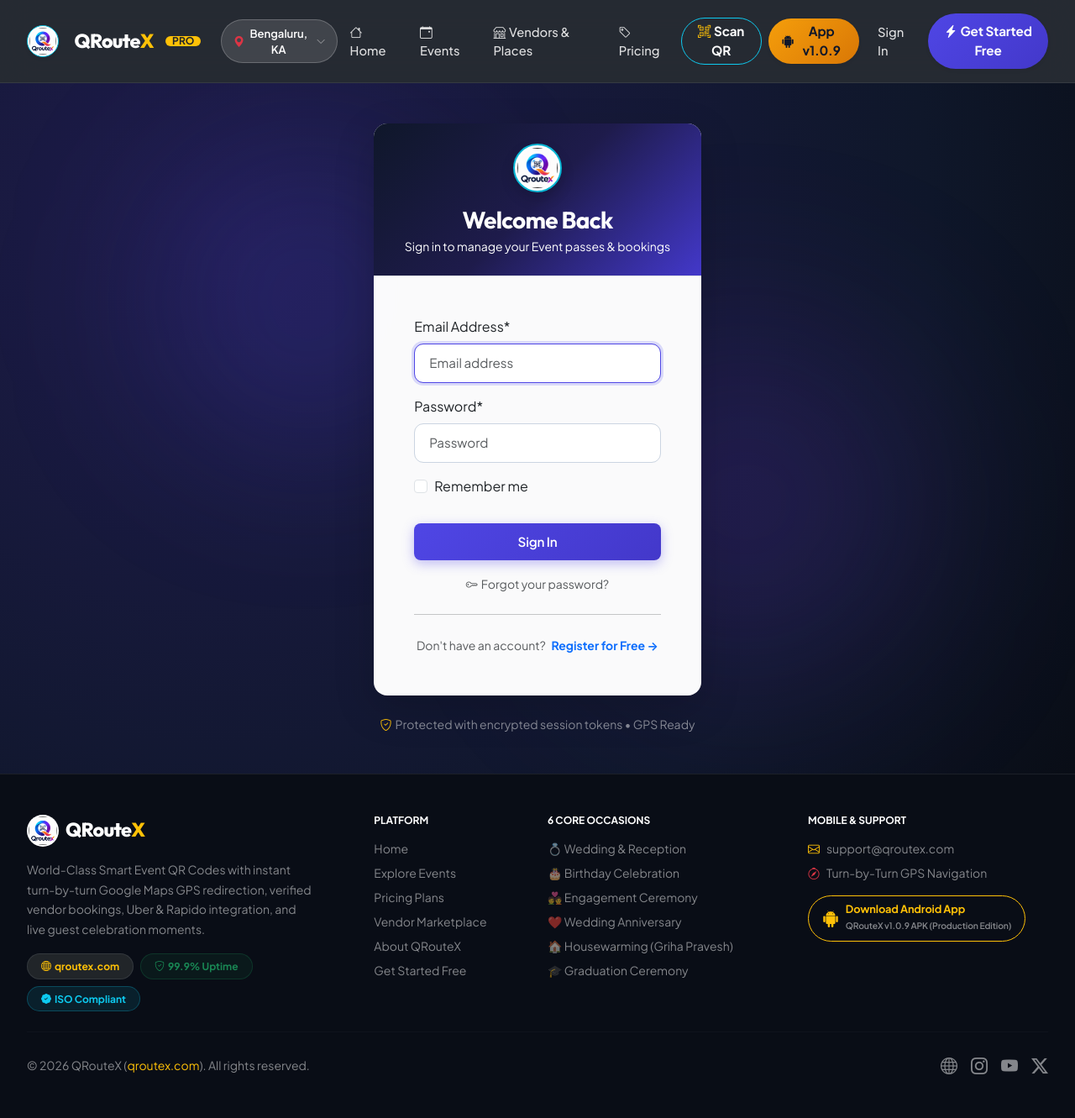
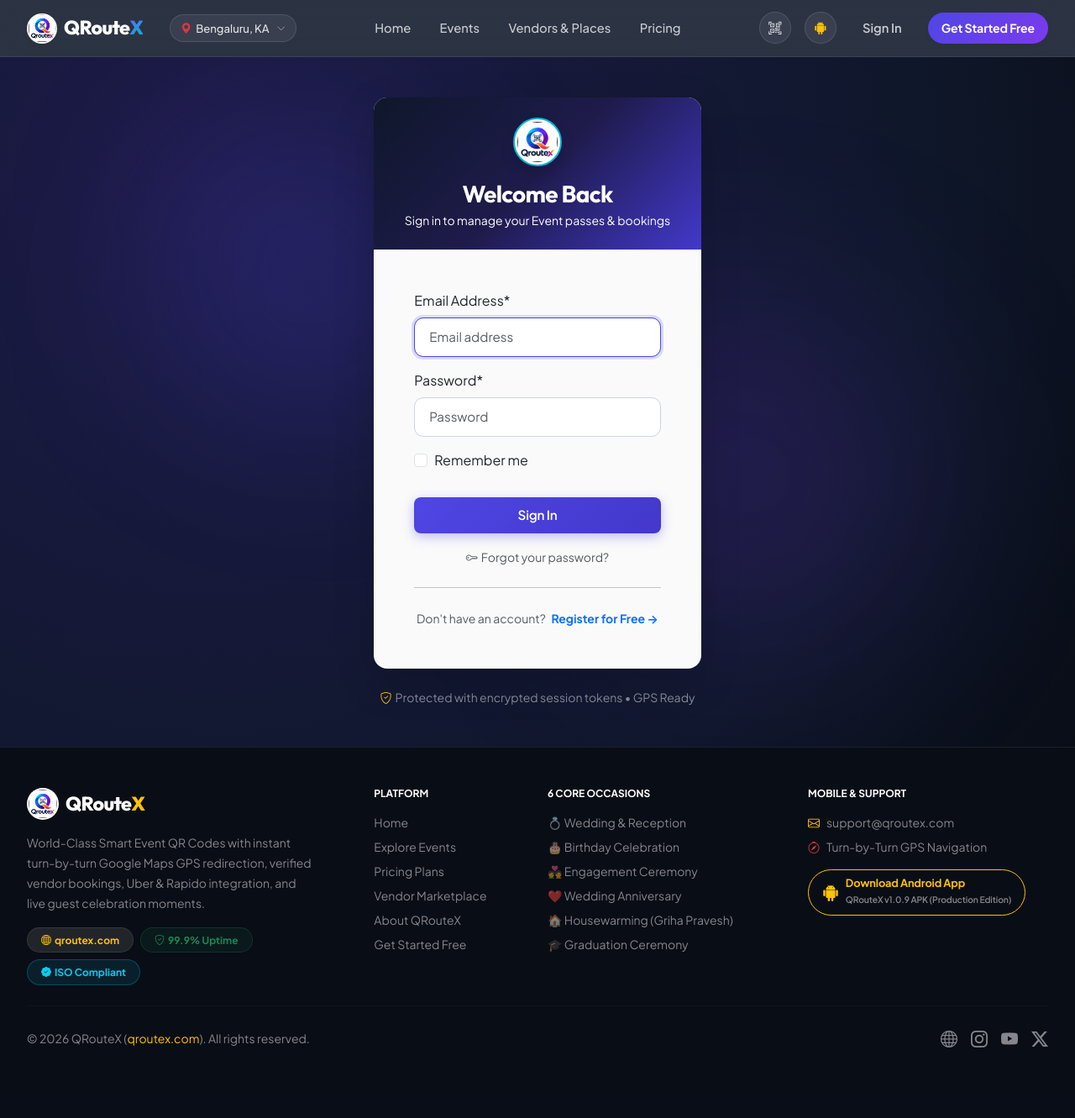
Before and after one commit to shiva-gedela/qr, a Django app: page /accounts/login/ in a window 1280 px wide. Shown: the whole page at 84% size. After the commit the page ends 1247 px from the top, so only its background shows below. Run offline with Django 5.2, Linux system fonts and the light colour scheme; some libraries are stand-ins or nearby versions; some web fonts are replaced.

Commit message:
fix(navbar): redesign navbar into clean modern SaaS navigation without rainbow clutter

```diff
--- a/static/css/main.css
+++ b/static/css/main.css
@@ -111,19 +111,81 @@ h1, h2, h3, h4, .brand-font, .display-1, .display-2, .display-3, .display-4, .di
 }
 
 /* ══ Translucent Glassmorphism Navbar ══════════════════════════════════════ */
-.navbar-glass {
-    background: rgba(9, 13, 22, 0.88) !important;
+.navbar-glass, .navbar-modern-glass {
+    background: rgba(15, 23, 42, 0.88) !important;
     backdrop-filter: blur(20px) saturate(180%);
     -webkit-backdrop-filter: blur(20px) saturate(180%);
     border-bottom: 1px solid rgba(255, 255, 255, 0.08);
     transition: var(--qrx-transition);
     z-index: 1030;
+    min-height: 68px;
+}
+
+.nav-modern-link {
+    color: rgba(255, 255, 255, 0.75) !important;
+    font-size: 0.92rem;
+    font-weight: 500;
+    padding: 0.5rem 0.95rem !important;
+    border-radius: 8px;
+    transition: all 0.2s ease;
+    text-decoration: none;
+    display: inline-flex;
+    align-items: center;
+}
+
+.nav-modern-link:hover, .nav-modern-link.active {
+    color: #ffffff !important;
+    background: rgba(255, 255, 255, 0.08);
+}
+
+.nav-icon-btn {
+    width: 38px;
+    height: 38px;
+    border-radius: 50%;
+    background: rgba(255, 255, 255, 0.06);
+    border: 1px solid rgba(255, 255, 255, 0.12);
+    color: rgba(255, 255, 255, 0.85);
+    display: inline-flex;
+    align-items: center;
+    justify-content: center;
+    transition: all 0.2s ease;
+    cursor: pointer;
+    text-decoration: none;
+    font-size: 0.95rem;
+}
+
+.nav-icon-btn:hover {
+    background: rgba(255, 255, 255, 0.15);
+    color: #ffffff;
+    border-color: rgba(255, 255, 255, 0.25);
+    transform: translateY(-1px);
+}
+
+.city-pill-subtle {
+    background: rgba(255, 255, 255, 0.06);
+    border: 1px solid rgba(255, 255, 255, 0.12);
+    color: rgba(255, 255, 255, 0.85);
+    border-radius: 20px;
+    padding: 0.35rem 0.75rem;
+    font-size: 0.82rem;
+    font-weight: 500;
+    display: inline-flex;
+    align-items: center;
+    gap: 5px;
+    cursor: pointer;
+    transition: all 0.2s ease;
+}
+
+.city-pill-subtle:hover {
+    background: rgba(255, 255, 255, 0.12);
+    color: #ffffff;
+    border-color: rgba(255, 255, 255, 0.25);
 }
 
 .navbar-glass .nav-link {
     font-weight: 500;
     font-size: 0.92rem;
-    color: rgba(255, 255, 255, 0.85) !important;
+    color: rgba(255, 255, 255, 0.75) !important;
     padding: 0.5rem 0.9rem !important;
     border-radius: var(--qrx-radius-sm);
     transition: var(--qrx-transition);
@@ -132,7 +194,6 @@ h1, h2, h3, h4, .brand-font, .display-1, .display-2, .display-3, .display-4, .di
 .navbar-glass .nav-link:hover {
     color: #ffffff !important;
     background: rgba(255, 255, 255, 0.08);
-    transform: translateY(-1px);
 }
 
 /* ══ Buttons System ════════════════════════════════════════════════════════ */
--- a/templates/base.html
+++ b/templates/base.html
@@ -25,60 +25,66 @@
 <body class="d-flex flex-column min-vh-100">
 
 <!-- ═══ NAVBAR ═══════════════════════════════════════════════════════════════ -->
-<nav class="navbar navbar-expand-lg navbar-dark navbar-glass sticky-top py-2 py-lg-3">
+<nav class="navbar navbar-expand-lg navbar-dark navbar-modern-glass sticky-top py-2">
     <div class="container">
         <!-- QRouteX Brand Logo -->
-        <a class="navbar-brand brand-logo d-flex align-items-center" href="/">
-            <img src="/static/images/app_logo.png" alt="QRouteX Logo" class="rounded-circle me-2 shadow-sm" style="width: 38px; height: 38px; object-fit: contain; background: #ffffff; padding: 2px; border: 1.5px solid #06B6D4;">
-            <span class="brand-text">QRoute<span class="text-warning">X</span></span>
-            <span class="badge bg-warning text-dark rounded-pill fs-xs px-2 py-0 ms-1 d-none d-sm-inline fw-bold">PRO</span>
+        <a class="navbar-brand d-flex align-items-center gap-2 text-decoration-none" href="/">
+            <img src="/static/images/app_logo.png" alt="QRouteX" class="rounded-circle shadow-sm" style="width: 36px; height: 36px; object-fit: contain; background: #ffffff; padding: 1.5px;">
+            <span class="brand-text">QRoute<span style="background: linear-gradient(135deg, #6366F1, #06B6D4); -webkit-background-clip: text; -webkit-text-fill-color: transparent;">X</span></span>
         </a>
 
-        <!-- City Selector Chip in Navbar -->
-        <button type="button" class="city-selector-chip ms-2 me-auto me-lg-0" data-bs-toggle="modal" data-bs-target="#citySelectorModal" title="Change Location">
-            <i class="bi bi-geo-alt-fill text-danger"></i>
-            <span id="navActiveCityLabel" class="d-none d-sm-inline">Bengaluru, KA</span>
-            <i class="bi bi-chevron-down text-white-50 ms-1" style="font-size: 0.7rem;"></i>
+        <!-- City Selector Pill (Subtle & Clean) -->
+        <button type="button" class="city-pill-subtle ms-2 ms-lg-3 me-auto me-lg-0" data-bs-toggle="modal" data-bs-target="#citySelectorModal" title="Change Location">
+            <i class="bi bi-geo-alt-fill text-danger" style="font-size: 0.8rem;"></i>
+            <span id="navActiveCityLabel" class="d-none d-sm-inline">Bengaluru</span>
+            <i class="bi bi-chevron-down text-white-50 ms-1" style="font-size: 0.65rem;"></i>
         </button>
 
-        <!-- Navbar Toggler for Desktop/Tablet Menu -->
-        <button class="navbar-toggler border-0 shadow-none ms-2" type="button" data-bs-toggle="collapse" data-bs-target="#mainNav">
+        <!-- Navbar Toggler for Mobile Menu -->
+        <button class="navbar-toggler border-0 shadow-none ms-2" type="button" data-bs-toggle="collapse" data-bs-target="#mainNav" aria-controls="mainNav" aria-expanded="false" aria-label="Toggle navigation">
             <span class="navbar-toggler-icon"></span>
         </button>
 
         <div class="collapse navbar-collapse" id="mainNav">
-            <ul class="navbar-nav ms-auto align-items-lg-center gap-lg-2">
-                <li class="nav-item"><a class="nav-link" href="/"><i class="bi bi-house me-1"></i>Home</a></li>
-                <li class="nav-item"><a class="nav-link" href="/events/"><i class="bi bi-calendar-event me-1"></i>Events</a></li>
-                <li class="nav-item"><a class="nav-link" href="/business/"><i class="bi bi-shop me-1"></i>Vendors &amp; Places</a></li>
-                <li class="nav-item"><a class="nav-link" href="/pricing/"><i class="bi bi-tag me-1"></i>Pricing</a></li>
+            <!-- Centered Navigation Links -->
+            <ul class="navbar-nav mx-auto align-items-lg-center gap-lg-1 my-3 my-lg-0">
+                <li class="nav-item">
+                    <a class="nav-modern-link {% if request.path == '/' %}active{% endif %}" href="/">Home</a>
+                </li>
+                <li class="nav-item">
+                    <a class="nav-modern-link {% if '/events/' in request.path %}active{% endif %}" href="/events/">Events</a>
+                </li>
+                <li class="nav-item">
+                    <a class="nav-modern-link {% if '/business/' in request.path %}active{% endif %}" href="/business/">Vendors &amp; Places</a>
+                </li>
+                <li class="nav-item">
+                    <a class="nav-modern-link {% if '/pricing/' in request.path %}active{% endif %}" href="/pricing/">Pricing</a>
+                </li>
+            </ul>
 
-                <!-- Scan QR Web Shortcut -->
-                <li class="nav-item">
-                    <button type="button" class="btn btn-outline-info btn-sm rounded-pill px-3 py-1 fw-bold text-white" onclick="openWebQrScanner()">
-                        <i class="bi bi-qr-code-scan me-1 text-warning"></i>Scan QR
-                    </button>
-                </li>
+            <!-- Right Utilities & Primary Action -->
+            <div class="d-flex align-items-center gap-2 gap-lg-3 flex-wrap">
+                <!-- Scan QR Web Utility -->
+                <button type="button" class="nav-icon-btn" onclick="openWebQrScanner()" title="Scan Any QR Pass">
+                    <i class="bi bi-qr-code-scan"></i>
+                </button>
 
-                <!-- APK v1.0.9 Direct App Download Pill -->
-                <li class="nav-item">
-                    <a href="https://github.com/shiva-gedela/qr/releases/download/v1.0.9/QRouteX-v1.0.9.apk" class="btn btn-warning btn-sm rounded-pill px-3 py-1 fw-bold text-dark shadow-sm d-inline-flex align-items-center gap-1">
-                        <i class="bi bi-android2"></i>
-                        <span>App v1.0.9</span>
-                    </a>
-                </li>
+                <!-- Android App APK Download -->
+                <a href="https://github.com/shiva-gedela/qr/releases/download/v1.0.9/QRouteX-v1.0.9.apk" class="nav-icon-btn" title="Download Android App v1.0.9">
+                    <i class="bi bi-android2 text-warning"></i>
+                </a>
 
                 {% if user.is_authenticated %}
-                    <li class="nav-item dropdown ms-lg-1">
-                        <a class="nav-link dropdown-toggle d-flex align-items-center gap-2" href="#" data-bs-toggle="dropdown">
+                    <li class="nav-item dropdown list-unstyled">
+                        <a class="nav-link dropdown-toggle d-flex align-items-center gap-2 p-1" href="#" data-bs-toggle="dropdown">
                             {% if user.avatar %}
-                                <img src="{{ user.avatar.url }}" class="rounded-circle" width="28" height="28" style="object-fit:cover;">
+                                <img src="{{ user.avatar.url }}" class="rounded-circle border border-secondary" width="34" height="34" style="object-fit:cover;">
                             {% else %}
-                                <div class="rounded-circle bg-warning text-dark d-inline-flex align-items-center justify-content-center fw-bold" style="width:28px;height:28px;font-size:0.75rem;">
-                                    {{ user.first_name|first|upper }}{{ user.last_name|first|upper }}
+                                <div class="rounded-circle bg-primary text-white d-inline-flex align-items-center justify-content-center fw-bold shadow-sm" style="width:34px;height:34px;font-size:0.8rem;">
+                                    {{ user.first_name|first|upper|default:'U' }}
                                 </div>
                             {% endif %}
-                            <span class="d-none d-xl-inline">{{ user.first_name|default:user.email }}</span>
+                            <span class="d-none d-xl-inline text-white small fw-semibold">{{ user.first_name|default:user.email }}</span>
                         </a>
                         <ul class="dropdown-menu dropdown-menu-end shadow-lg border-0 rounded-4 mt-2 p-2" style="min-width: 230px;">
                             <li>
@@ -109,14 +115,12 @@
                         </ul>
                     </li>
                 {% else %}
-                    <li class="nav-item"><a class="nav-link" href="/accounts/login/">Sign In</a></li>
-                    <li class="nav-item ms-lg-1">
-                        <a class="btn btn-primary btn-sm fw-bold px-3 btn-pill shadow-sm" href="/accounts/register/">
-                            <i class="bi bi-lightning-charge-fill me-1"></i>Get Started Free
-                        </a>
-                    </li>
+                    <a class="nav-modern-link px-2" href="/accounts/login/" style="font-weight: 600;">Sign In</a>
+                    <a class="btn btn-primary btn-sm fw-bold px-3 py-2 rounded-pill shadow-sm" href="/accounts/register/" style="background: linear-gradient(135deg, #4F46E5, #7C3AED); border: none; font-size: 0.88rem;">
+                        Get Started Free
+                    </a>
                 {% endif %}
-            </ul>
+            </div>
         </div>
     </div>
 </nav>
```
